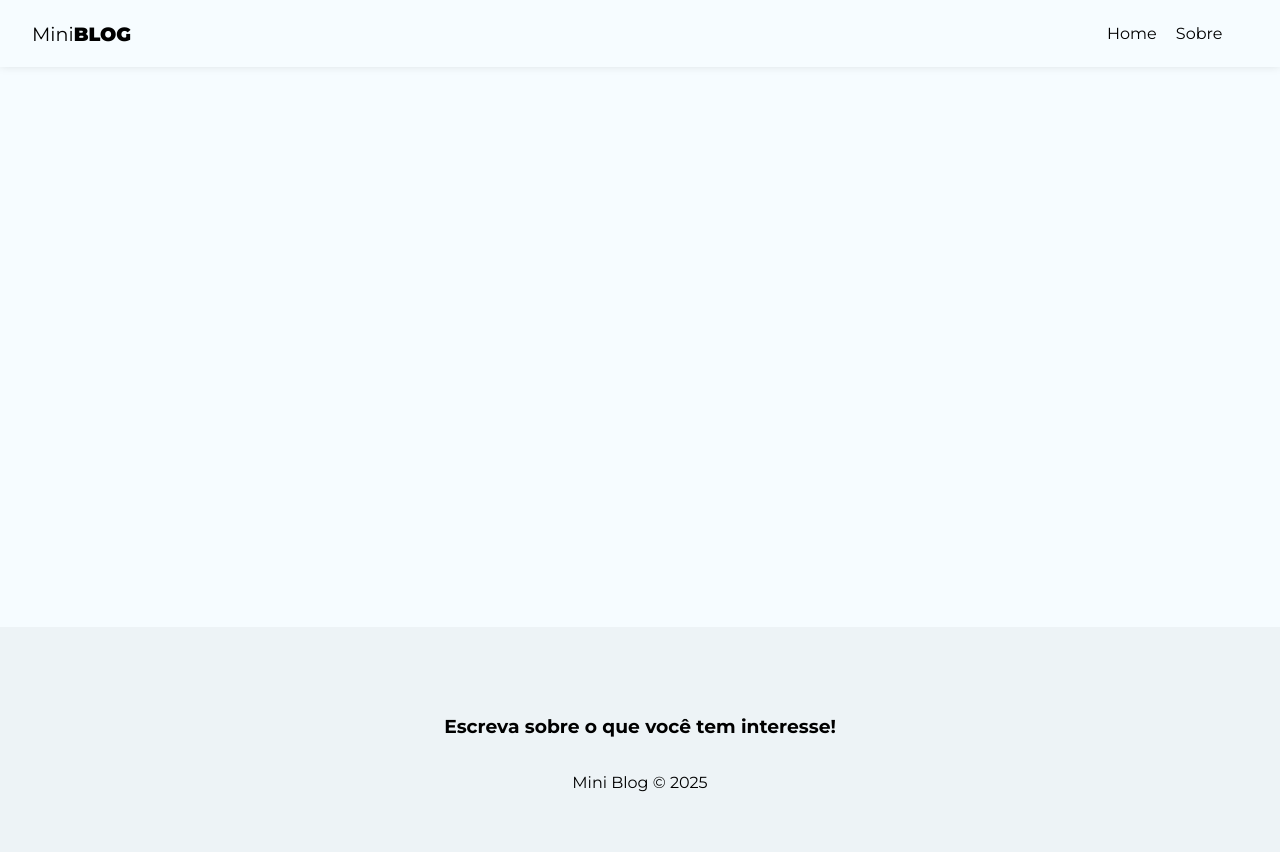
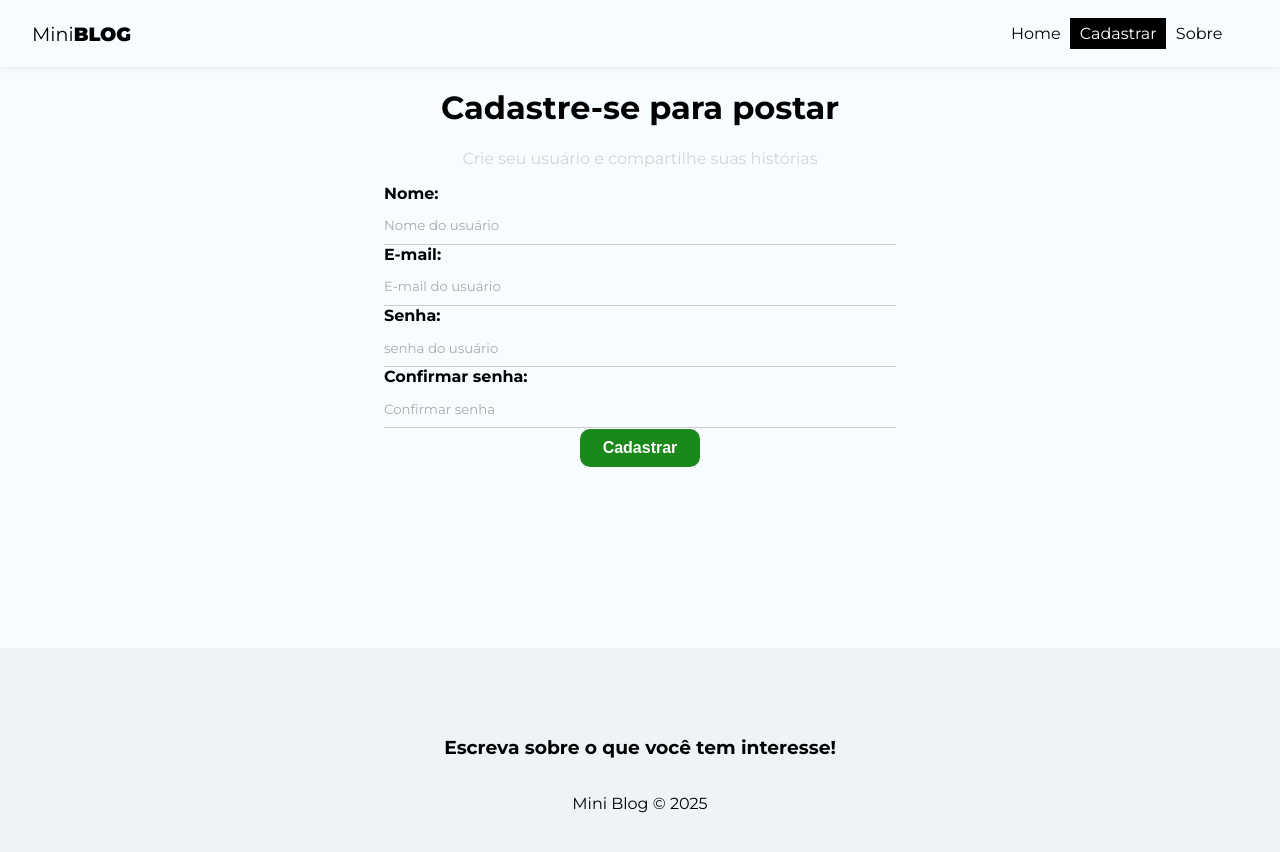
Before and after one commit to Allex-tek/miniblog, a React (Create React App) app in the folder miniblog/: page /register in a window 1280 px wide. Shown: the top 852 px of the page. Built offline with nearby package versions, Linux system fonts and the light colour scheme.

Commit message:
criando e estilizando formulário de cadastro

```diff
--- a/miniblog/src/App.js
+++ b/miniblog/src/App.js
@@ -5,6 +5,7 @@
 import About from "./pages/About/About";
 import Navbar from "./components/Navbar";
 import Footer from "./components/Footer";
+import Register from "./pages/Register/Register";
 
 function App() {
   return (
@@ -15,6 +16,7 @@
           <Routes>
             <Route path="/" element={<Home />} />
             <Route path="/about" element={<About />} />
+            <Route path="/register" element={<Register />} />
           </Routes>
         </div>
         <Footer />
--- a/miniblog/src/components/Navbar.js
+++ b/miniblog/src/components/Navbar.js
@@ -16,6 +16,11 @@
                 }>Home</NavLink>
             </li>
             <li>
+                <NavLink to="/register" className={
+                    ({isActive}) => (isActive ? styles.active : "")
+                }>Cadastrar</NavLink>
+            </li>
+            <li>
                 <NavLink to="/about" className={
                     ({isActive}) => (isActive ? styles.active : "")
                 }>Sobre</NavLink>
--- a/miniblog/src/index.css
+++ b/miniblog/src/index.css
@@ -8,6 +8,7 @@
 input::placeholder,
 textarea::placeholder {
     font-family: "Montserrat", sans-serif;
+    color: #AAA;
 }
 
 input:focus,
@@ -29,3 +30,81 @@
 a:hover, nav button:hover {
     color: #bbb;
 }
+
+/* form style */
+
+form {
+    max-width: 40%;
+    margin: 0 auto;
+}
+
+label {
+    display: flex;
+    flex-direction: column;
+    margin-bottom: 1px;
+}
+
+label span {
+    margin-bottom: .3em;
+    font-weight: bold;
+    text-align: left;
+}
+
+input, textarea {
+    box-sizing: border-box;
+    border: none;
+    border-bottom: 1px solid #CCC;
+    padding: .8em 0;
+    background-color: transparent;
+}
+
+.btn {
+    background-color: #1a8919;
+    color: #fff;
+    text-align: center;
+    cursor: pointer;
+    border-radius: 10px;
+    width: 120px;
+    font-weight: bold;
+    border: none;
+    padding: 10px 15px;
+    font-size: 1em;
+}
+
+.btn.btn-dark {
+    background-color: #000;
+    border-radius: 0;
+}
+
+.btn.btn-outline {
+    background-color: transparent;
+    border-radius: 0;
+    color: #000;
+    border: 1px solid #000;
+    padding: 7px 30px;
+}
+
+.btn:hover {
+    background-color: #0f730c;
+    color: #fff;
+}
+
+.btn.btn-outline:hover {
+    background-color: #000;
+}
+
+.btn.btn-danger:hover {
+    background-color: #dc3545;
+}
+
+button[disabled] {
+    background-color: #aaa;
+}
+
+.container .error {
+    color: #721c24;
+    background-color: #f8d7da;
+    border: 1px solid #f5c6cb;
+    padding: 5px;
+    border-radius: 5px;
+}
--- a/miniblog/src/pages/About/About.js
+++ b/miniblog/src/pages/About/About.js
@@ -2,7 +2,9 @@
 
 const About = () => {
   return (
-    <div>About</div>
+    <div>
+      <h2>About</h2>
+    </div>
   )
 }
 
--- a/miniblog/src/pages/Home/Home.js
+++ b/miniblog/src/pages/Home/Home.js
@@ -1,7 +1,11 @@
 import styles from "./Home.module.css";
 
 const Home = () => {
-  return <div>Home</div>;
+  return (
+    <div>
+      <h2>Home</h2>
+    </div>
+  )
 };
 
 export default Home;
--- /dev/null
+++ b/miniblog/src/pages/Register/Register.js
@@ -0,0 +1,47 @@
+import styles from './Register.module.css';
+
+import { useState, useEffect } from 'react';
+
+const Register = () => {
+  return (
+    <div className={styles.register} >
+        <h1>Cadastre-se para postar</h1>
+        <p  >Crie seu usuário  e compartilhe suas histórias</p>
+        <form>
+            <label>
+                <span>Nome:</span>
+                <input
+                    type='text'
+                    name='displayName'
+                    required
+                    placeholder='Nome do usuário'
+                />
+                <span>E-mail:</span>
+                <input
+                    type='E-mail'
+                    name='email'
+                    required
+                    placeholder='E-mail do usuário'
+                />
+                <span>Senha:</span>
+                <input
+                    type='password'
+                    name='password'
+                    required
+                    placeholder='senha do usuário'
+                />
+                <span>Confirmar senha:</span>
+                <input
+                    type='password'
+                    name='confirmPassword'
+                    required
+                    placeholder='Confirmar senha'
+                />
+            </label>
+            <button className='btn'>Cadastrar</button>
+        </form>
+    </div>
+  )
+}
+
+export default Register
--- /dev/null
+++ b/miniblog/src/pages/Register/Register.module.css
@@ -0,0 +1,7 @@
+.register {
+    text-align: center;
+}
+
+.register p {
+    color: rgba(214, 212, 208, 1);
+}
```
